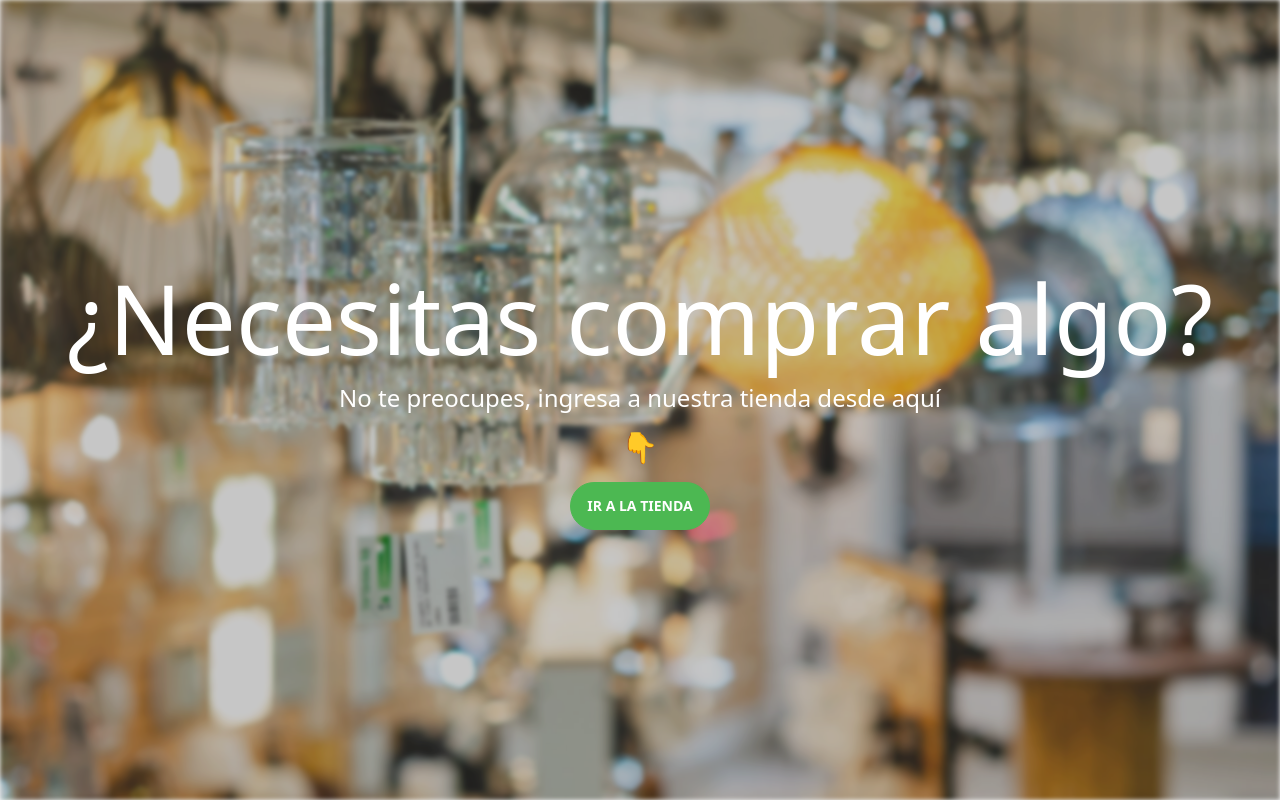
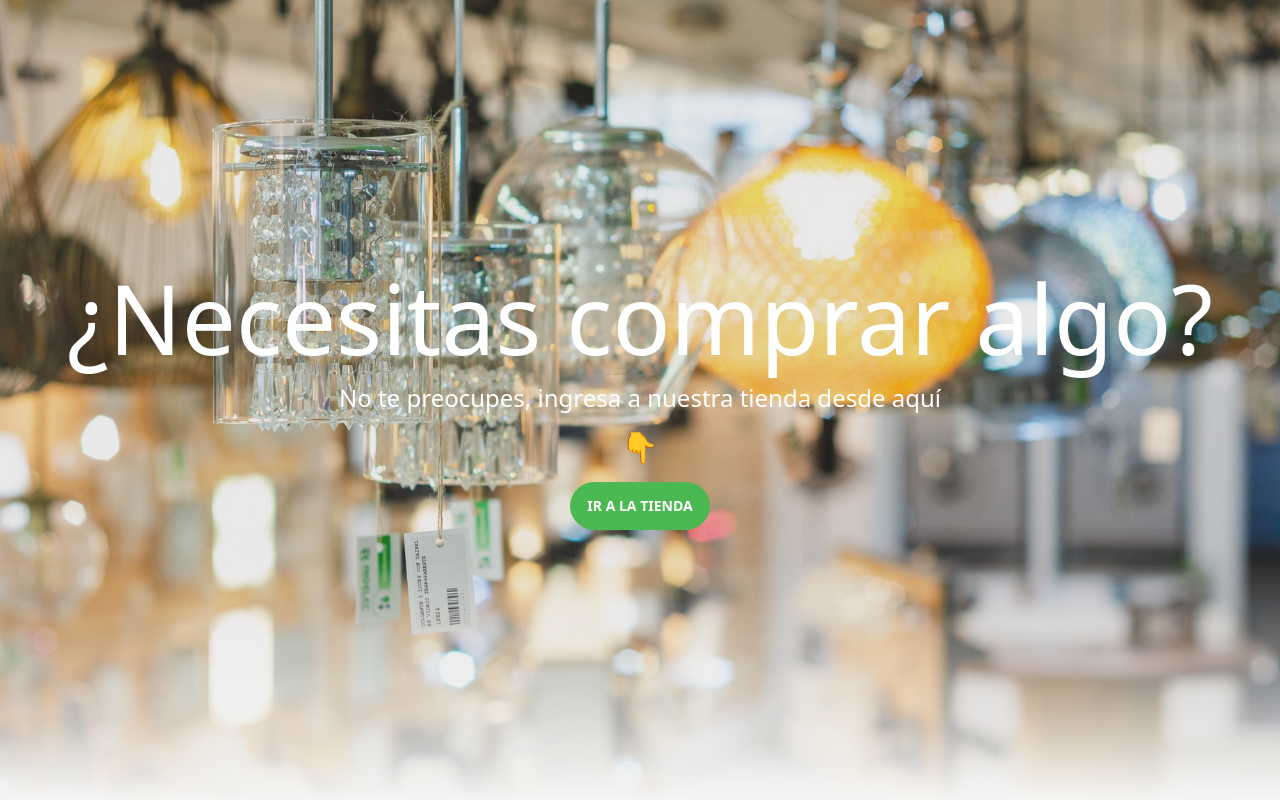
Before and after one commit to Juan-M-Panozzo-Z/rigelec.com.ar, a Next.js app: page /components/Hero in a window 1280 px wide. Built offline with nearby package versions, Linux system fonts and the light colour scheme.

Commit message:
modified:   src/pages/components/Hero.jsx

```diff
--- a/src/pages/components/Hero.jsx
+++ b/src/pages/components/Hero.jsx
@@ -5,14 +5,14 @@ export default function Hero() {
     return (
         <section className="min-h-screen rounded-b-box">
             <Image
-                className="h-screen object-cover brightness-75 filter blur-[2px]"
+                className="h-screen object-cover brightness-90 filter"
                 src="/assets/hero/hero.jpg"
                 width={1920}
                 height={1080}
                 alt="hero"
             />
 
-            <div className="absolute -top-0 left-0 w-full h-screen flex justify-center items-center bg-white/10">
+            <div className="bg-gradient-to-b from-transparent from-70% via-transparent via-10% to-base-100 absolute -top-0 left-0 w-full h-screen flex justify-center items-center bg-white/10">
                 <div className="text-center m-4 text-white flex flex-col gap-4">
                     <h1 className="text-3xl md:text-8xl">
                         ¿Necesitas comprar algo?
```
